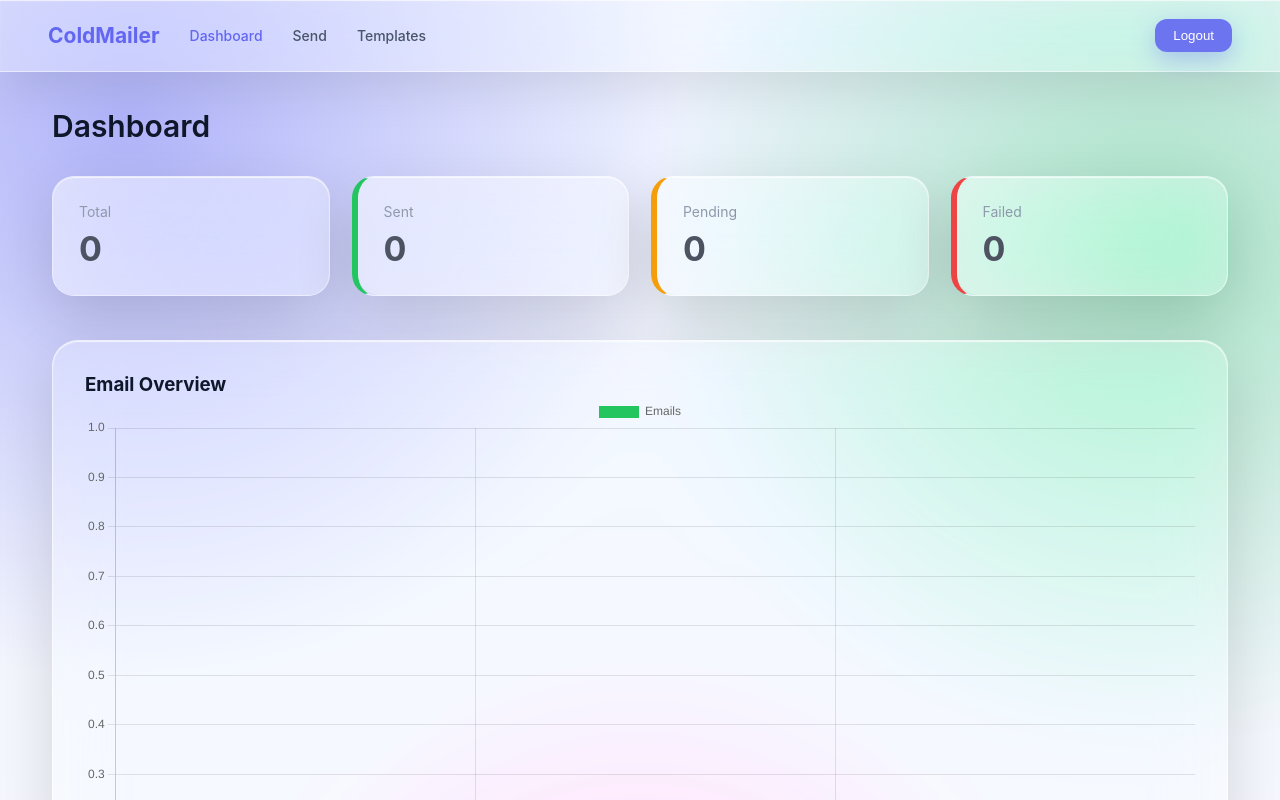
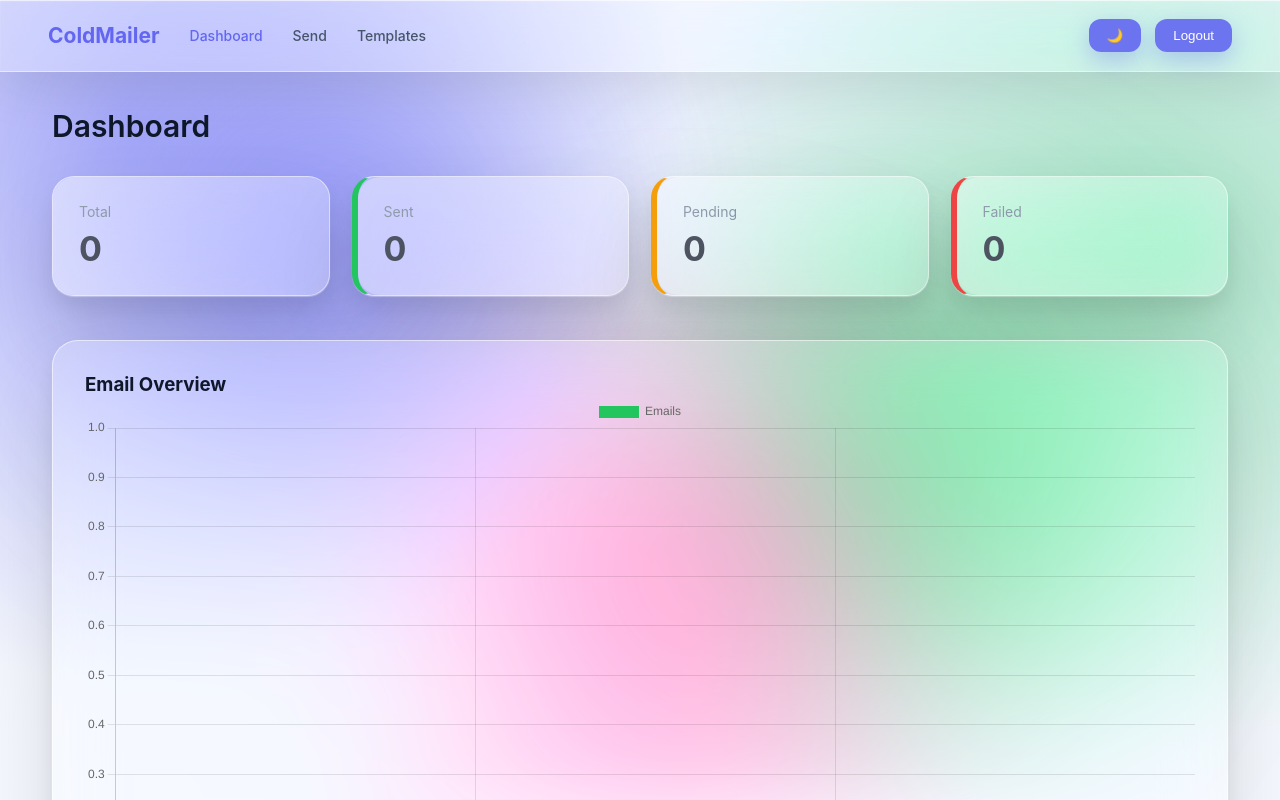
Before and after one commit to Ayushkant3011/Cold-Emailer, a React (Vite) app in the folder Client/: page /dashboard in a window 1280 px wide. Shown: the top 800 px of the page. Built offline with nearby package versions, Linux system fonts and the light colour scheme; no server answers; sample sign-in values are in the browser's storage.

Commit message:
dasboard ui updated, dark mode added

```diff
--- a/Client/package.json
+++ b/Client/package.json
@@ -12,6 +12,7 @@
   "dependencies": {
     "axios": "^1.13.2",
     "chart.js": "^4.5.1",
+    "framer-motion": "^12.30.0",
     "react": "^19.2.0",
     "react-chartjs-2": "^5.3.1",
     "react-dom": "^19.2.0",
--- a/Client/src/App.jsx
+++ b/Client/src/App.jsx
@@ -1,6 +1,6 @@
 import { BrowserRouter as Router, Routes, Route } from "react-router-dom";
 import ProtectedRoute from "./components/ProtectedRoute";
-
+import { ThemeProvider } from "./context/ThemeContext";
 import Login from "./pages/Login";
 import Register from "./pages/Register";
 import Dashboard from "./pages/Dashboard";
@@ -9,7 +9,8 @@ import Templates from "./pages/Templates";
 
 function App() {
   return (
-    <Router>
+    <ThemeProvider>
+      <Router>
       <Routes>
 
         {/* Public Routes */}
@@ -46,6 +47,7 @@ function App() {
 
       </Routes>
     </Router>
+    </ThemeProvider>
   );
 }
 
--- a/Client/src/components/DashboardStats.jsx
+++ b/Client/src/components/DashboardStats.jsx
@@ -1,4 +1,7 @@
 import { Bar } from "react-chartjs-2";
+import { motion } from "framer-motion";
+import useScrollParallax from "../hooks/useScrollParallax";
+
 import {
   Chart as ChartJS,
   CategoryScale,
@@ -17,6 +20,8 @@ ChartJS.register(
 );
 
 function DashboardStats({ stats }) {
+  const y = useScrollParallax(0.06);
+
   const cards = [
     { label: "Total", value: stats.total },
     { label: "Sent", value: stats.sent, className: "success" },
@@ -39,17 +44,30 @@ function DashboardStats({ stats }) {
     <>
       <div className="stats-grid">
         {cards.map((card, i) => (
-          <div key={i} className={`stat-card ${card.className || ""}`}>
+          <motion.div
+            key={i}
+            className={`stat-card ${card.className || ""}`}
+            style={{ transform: `translateY(${y}px)` }}
+            initial={{ opacity: 0, y: 30 }}
+            animate={{ opacity: 1, y: 0 }}
+            transition={{ duration: 0.6, ease: "easeOut" }}
+            whileHover={{ scale: 1.04 }}
+          >
             <p className="stat-label">{card.label}</p>
             <h2 className="stat-value">{card.value}</h2>
-          </div>
+          </motion.div>
         ))}
       </div>
 
-      <div className="chart-wrapper">
+      <motion.div
+        className="chart-wrapper"
+        initial={{ opacity: 0, y: 40 }}
+        animate={{ opacity: 1, y: 0 }}
+        transition={{ duration: 0.7, ease: "easeOut" }}
+      >
         <h3>Email Overview</h3>
         <Bar data={chartData} />
-      </div>
+      </motion.div>
     </>
   );
 }
--- a/Client/src/components/EmailTable.jsx
+++ b/Client/src/components/EmailTable.jsx
@@ -1,3 +1,5 @@
+import { motion } from "framer-motion";
+
 function EmailTable({ emails }) {
   if (!emails.length) {
     return <div className="empty-state">No emails scheduled yet.</div>;
@@ -16,7 +18,11 @@ function EmailTable({ emails }) {
         </thead>
         <tbody>
           {emails.map(email => (
-            <tr key={email._id}>
+            <motion.tr
+              key={email._id}
+              whileHover={{ backgroundColor: "rgba(255,255,255,0.25)" }}
+              transition={{ duration: 0.2 }}
+            >
               <td>{email.to}</td>
               <td>
                 <span className={`status ${email.status}`}>
@@ -25,7 +31,7 @@ function EmailTable({ emails }) {
               </td>
               <td>{email.retryCount}</td>
               <td>{new Date(email.sendAt).toLocaleString()}</td>
-            </tr>
+            </motion.tr>
           ))}
         </tbody>
       </table>
--- /dev/null
+++ b/Client/src/components/LiquidBlobs.jsx
@@ -0,0 +1,25 @@
+import { motion } from "framer-motion";
+
+function LiquidBlobs() {
+  return (
+    <div className="liquid-blobs">
+      <motion.div
+        className="blob blob-1"
+        animate={{ x: [0, 80, 0], y: [0, -60, 0] }}
+        transition={{ duration: 18, repeat: Infinity, ease: "easeInOut" }}
+      />
+      <motion.div
+        className="blob blob-2"
+        animate={{ x: [0, -100, 0], y: [0, 70, 0] }}
+        transition={{ duration: 22, repeat: Infinity, ease: "easeInOut" }}
+      />
+      <motion.div
+        className="blob blob-3"
+        animate={{ x: [0, 60, 0], y: [0, 90, 0] }}
+        transition={{ duration: 26, repeat: Infinity, ease: "easeInOut" }}
+      />
+    </div>
+  );
+}
+
+export default LiquidBlobs;
--- a/Client/src/components/Navbar.jsx
+++ b/Client/src/components/Navbar.jsx
@@ -1,7 +1,9 @@
 import { NavLink, useNavigate } from "react-router-dom";
+import { useTheme } from "../context/ThemeContext";
 
 function Navbar() {
   const navigate = useNavigate();
+  const { dark, setDark } = useTheme();
 
   const logout = () => {
     localStorage.removeItem("token");
@@ -24,9 +26,18 @@ function Navbar() {
         </NavLink>
       </div>
 
-      <button className="logout-btn" onClick={logout}>
-        Logout
-      </button>
+      <div style={{ display: "flex", gap: 14 }}>
+        <button
+          className="logout-btn"
+          onClick={() => setDark(!dark)}
+        >
+          {dark ? "☀️" : "🌙"}
+        </button>
+
+        <button className="logout-btn" onClick={logout}>
+          Logout
+        </button>
+      </div>
     </nav>
   );
 }
--- /dev/null
+++ b/Client/src/context/ThemeContext.jsx
@@ -0,0 +1,14 @@
+import { createContext, useContext, useState } from "react";
+
+const ThemeContext = createContext();
+
+export const ThemeProvider = ({ children }) => {
+  const [dark, setDark] = useState(false);
+  return (
+    <ThemeContext.Provider value={{ dark, setDark }}>
+      <div className={dark ? "dark-glass" : ""}>{children}</div>
+    </ThemeContext.Provider>
+  );
+};
+
+export const useTheme = () => useContext(ThemeContext);
--- /dev/null
+++ b/Client/src/hooks/useScrollParallax.js
@@ -0,0 +1,15 @@
+import { useEffect, useState } from "react";
+
+export default function useScrollParallax(multiplier = 0.08) {
+  const [offset, setOffset] = useState(0);
+
+  useEffect(() => {
+    const onScroll = () => {
+      setOffset(window.scrollY * multiplier);
+    };
+    window.addEventListener("scroll", onScroll);
+    return () => window.removeEventListener("scroll", onScroll);
+  }, [multiplier]);
+
+  return offset;
+}
--- a/Client/src/index.css
+++ b/Client/src/index.css
@@ -267,3 +267,84 @@ body {
   color: #64748b;
   font-size: 15px;
 }
+
+
+/* ===== LIQUID BLOBS ===== */
+.liquid-blobs {
+  position: fixed;
+  inset: 0;
+  z-index: -1;
+  overflow: hidden;
+}
+
+.blob {
+  position: absolute;
+  width: 420px;
+  height: 420px;
+  border-radius: 50%;
+  filter: blur(120px);
+  opacity: 0.55;
+}
+
+.blob-1 {
+  background: #6366f1;
+  top: 10%;
+  left: 5%;
+}
+
+.blob-2 {
+  background: #22c55e;
+  top: 30%;
+  right: 10%;
+}
+
+.blob-3 {
+  background: #ec4899;
+  bottom: 5%;
+  left: 35%;
+}
+
+
+.dark-glass {
+  background:
+    radial-gradient(1200px circle at 10% 10%, rgba(99,102,241,0.25), transparent 40%),
+    radial-gradient(900px circle at 80% 20%, rgba(34,197,94,0.22), transparent 40%),
+    linear-gradient(180deg, #020617, #020617);
+  color: #e5e7eb;
+}
+
+.dark-glass .stat-card,
+.dark-glass .chart-wrapper,
+.dark-glass .table-wrapper,
+.dark-glass .glass-navbar {
+  background: rgba(15, 23, 42, 0.45);
+  border-color: rgba(255,255,255,0.08);
+}
+
+.stat-card,
+.chart-wrapper,
+.table-wrapper {
+  box-shadow:
+    0 1px 1px rgba(255,255,255,0.35),
+    0 12px 24px rgba(0,0,0,0.08),
+    0 40px 80px rgba(0,0,0,0.12);
+}
+
+.nav-link {
+  position: relative;
+}
+
+.nav-link::after {
+  content: "";
+  position: absolute;
+  bottom: -4px;
+  left: 0;
+  width: 0%;
+  height: 2px;
+  background: #6366f1;
+  transition: width 0.3s ease;
+}
+
+.nav-link:hover::after {
+  width: 100%;
+}
--- a/Client/src/pages/Dashboard.jsx
+++ b/Client/src/pages/Dashboard.jsx
@@ -3,6 +3,7 @@ import axios from "axios";
 import Navbar from "../components/Navbar";
 import DashboardStats from "../components/DashboardStats";
 import EmailTable from "../components/EmailTable";
+import LiquidBlobs from "../components/LiquidBlobs";
 
 function Dashboard() {
   const [stats, setStats] = useState({
@@ -29,7 +30,9 @@ function Dashboard() {
 
   return (
     <>
+      <LiquidBlobs />
       <Navbar />
+
       <div className="page">
         <h1 className="page-title">Dashboard</h1>
 
```
